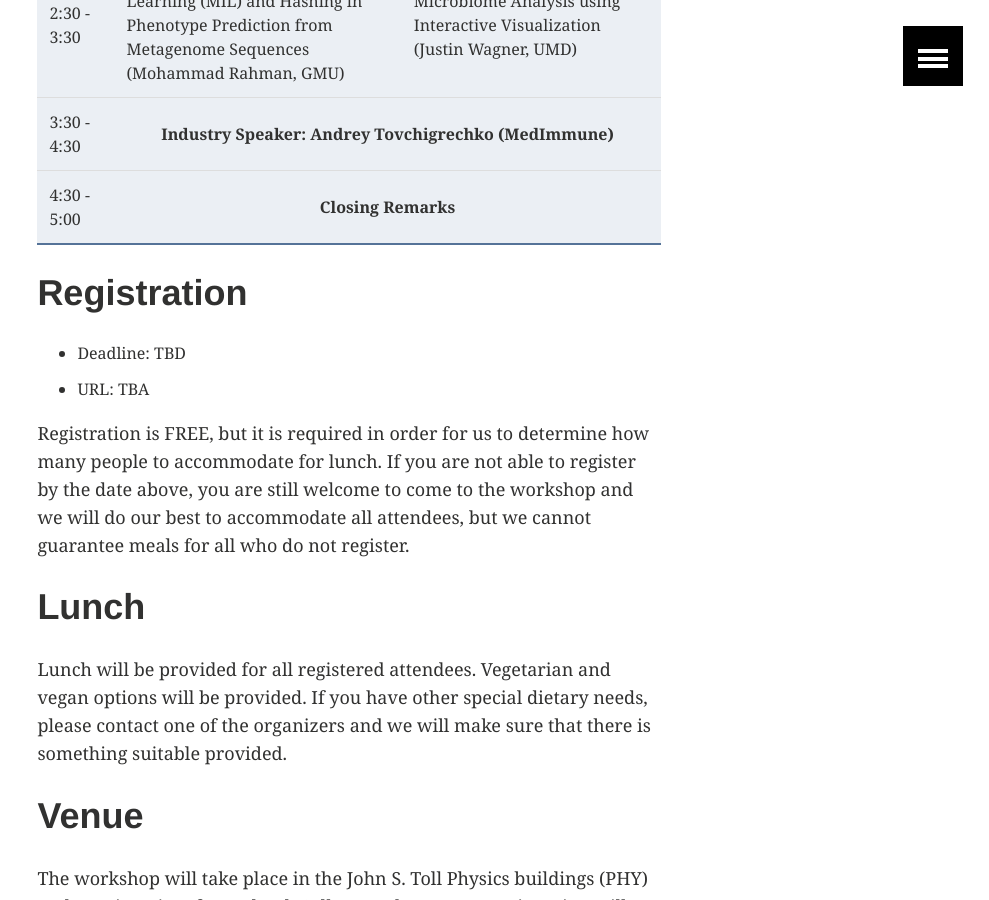
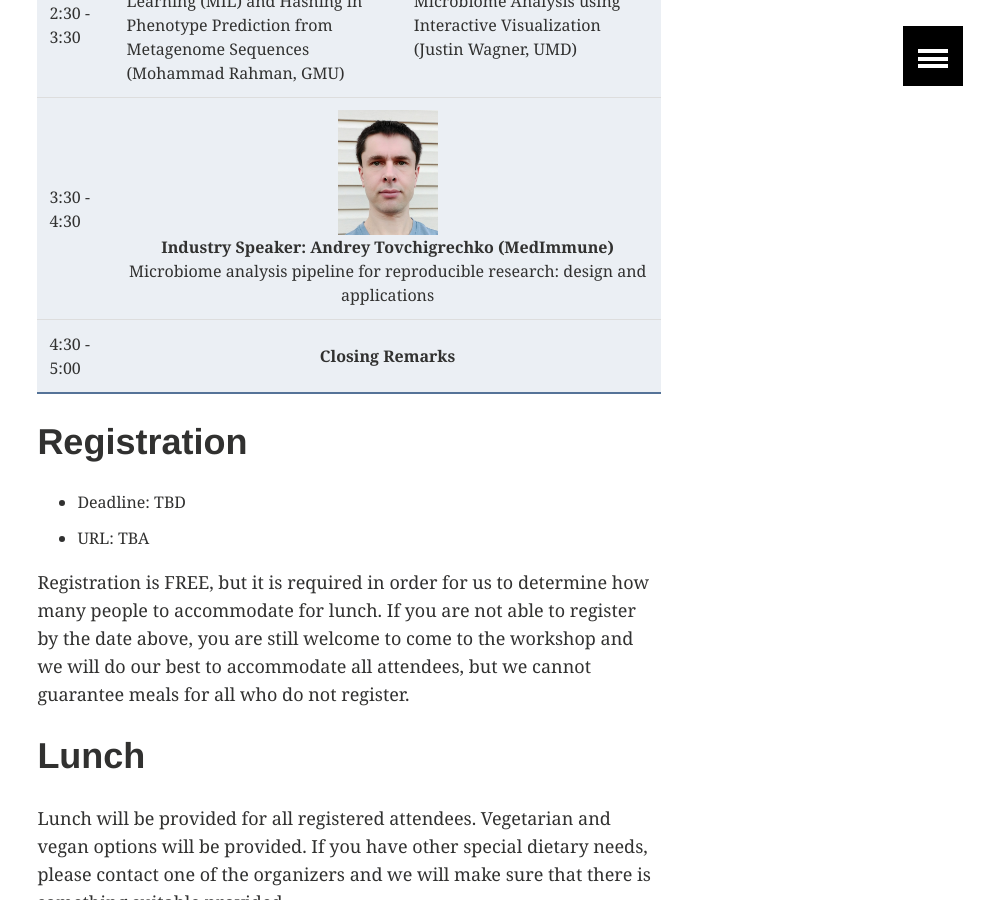
Before and after one commit to iscb-dc-rsg/iscb-dc-rsg.github.io, a Jekyll site: the page built from _pages/workshop2017.md, in a window 1280 px wide and 900 px high, scrolled down 2134 px. Shown: the whole window, without its empty margins (291-1280 px from the left). Built offline with Jekyll 4.4.1, drawn with Linux system fonts in a browser that asks for light colours; our own code applies the rules of GitHub Pages for plain Markdown files.

Commit message:
Added title and picture for Andrey's talk

```diff
--- a/_pages/workshop2017.md
+++ b/_pages/workshop2017.md
@@ -88,7 +88,11 @@ PHY 1204 (Session B).
     </tr>
     <tr>
       <td>3:30 - 4:30</td>
-      <td colspan="2" align="center"><strong>Industry Speaker: Andrey Tovchigrechko (MedImmune)</strong><br /></td>
+      <td colspan="2" align="center">
+          <img src="../images/tovchigrechko_industry_speaker.jpg" alt="Andrey Tovchigrechko" border='3' height='100' width='100' /><br />
+          <strong>Industry Speaker: Andrey Tovchigrechko (MedImmune)</strong><br />
+          Microbiome analysis pipeline for reproducible research: design and applications
+      </td>
     </tr>
     <tr>
       <td>4:30 - 5:00</td>
```
Also changed, not shown: images/tovchigrechko_industry_speaker.jpg (added).
